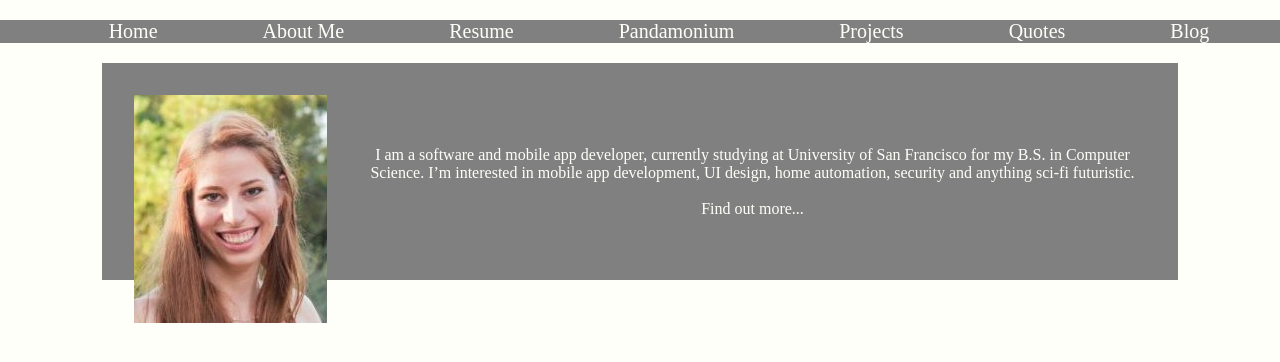
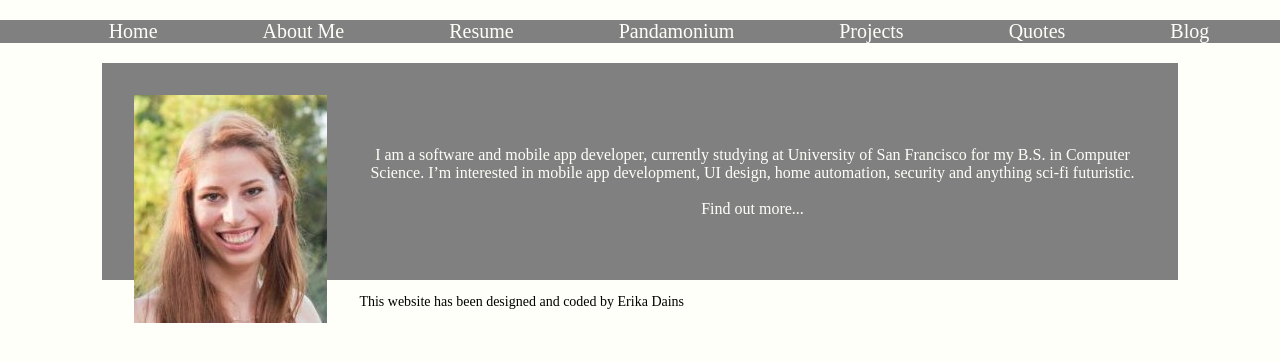
Before and after one commit to eadains09/eadains09.github.io, a plain HTML site: page index.html in a window 1280 px wide. Drawn offline with Linux system fonts and the light colour scheme.

Commit message:
adding footer

```diff
--- a/index.html
+++ b/index.html
@@ -50,4 +50,9 @@
 	</div> <!-- Close Content Div -->
 </body>
 
+<footer class = "footer">
+	<p style="font-size: 14px;"> This website has been designed and coded by Erika Dains </p>
+</footer>
+
+
 </html>
```
